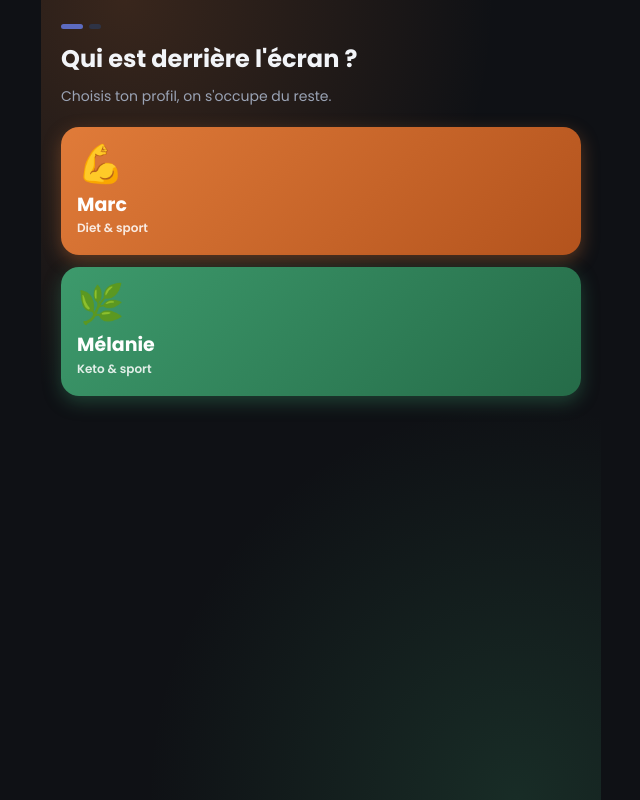
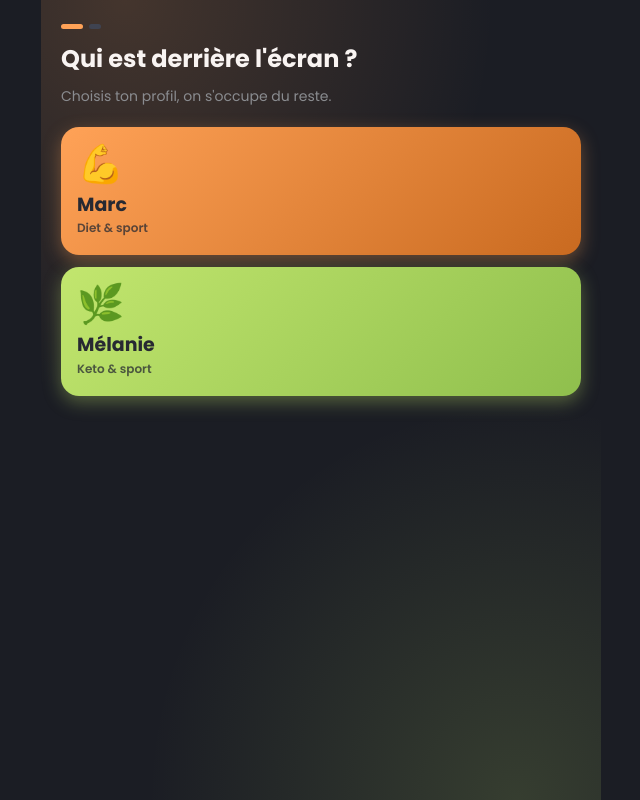
Before and after one commit to marcsuarez74/sport-app, a React (Vite) app: page / in a window 1280 px wide. Shown: the whole page, without its empty margins (319-959 px from the left). Built offline with nearby package versions, Linux system fonts and the light colour scheme.

Commit message:
feat: tokens Nutrigo dark (surfaces #272932, accent orange/lime, fin du theming CSS par profil)

```diff
--- a/src/index.css
+++ b/src/index.css
@@ -1,13 +1,12 @@
 /*
- * Sport App — design system DARK (dark mode uniquement, pas de light theme).
- * Contraste élevé, hiérarchie forte, cibles tactiles ≥ 48px, transitions douces.
- * Les accents Marc/Mélanie sont alignés sur la constante ACCENTS de
- * src/components/ProfileView.tsx : --accent-marc: #e07b39, --accent-melanie: #3d9a6c
- * (mêmes valeurs en CSS et en code — ne pas diverger). L'accent global --accent
- * suit le profil actif via data-profile sur <html> (bleu-violet par défaut).
+ * Sport App — design system « Nutrigo dark » (dark mode uniquement, pas de light theme).
+ * Palette dérivée de la maquette Figma Nutrigo : surfaces sombres #272932, accents
+ * orange #FFA257 (action, Marc, séances) et lime #C2E66E (Mélanie, keto, validation).
+ * Textes sombres (#272932) sur accents clairs — contraste ≥ 4.5:1.
+ * Cibles tactiles ≥ 48px, transitions douces sur les éléments interactifs uniquement.
  */
 
-/* Poppins auto-hébergée (subset latin) — précahée par le service worker (globPatterns woff2). */
+/* Poppins auto-hébergée (subset latin) — précachée par le service worker (globPatterns woff2). */
 @font-face {
   font-family: 'Poppins';
   font-style: normal;
@@ -43,33 +42,17 @@
 :root {
   color-scheme: dark;
 
-  --bg: #0f1115;
-  --surface: #1a1d27;
-  --surface-2: #232735;
-  --border: #2e3345;
-  --text: #f2f4f8;
-  --muted: #9aa3b5;
-  --accent: #5c6bc0;
-  --accent-strong: #485495;
-  --accent-marc: #e07b39;
-  --accent-melanie: #3d9a6c;
+  --bg: #1b1d24;
+  --surface: #272932;
+  --surface-2: #31333e;
+  --border: #3f4351;
+  --text: #f9f4f2;
+  --muted: #8a8c90;
+  --accent: #ffa257;
+  --accent-2: #c2e66e;
   --danger: #ff6b6b;
   --radius: 16px;
-  --shadow: 0 4px 16px rgb(0 0 0 / 0.4);
-}
-
-/*
- * Theming par profil : App pose data-profile="marc|melanie" sur <html>,
- * tout l'accent global bascule sur la couleur perso. Sans profil : neutre.
- */
-[data-profile='marc'] {
-  --accent: var(--accent-marc);
-  --accent-strong: #af602c;
-}
-
-[data-profile='melanie'] {
-  --accent: var(--accent-melanie);
-  --accent-strong: #307855;
+  --shadow: 0 4px 16px rgb(0 0 0 / 0.35);
 }
 
 *,
@@ -221,7 +204,7 @@ p {
 .menu-pill {
   flex-shrink: 0;
   padding: 3px 12px;
-  background: var(--accent-strong);
+  background: var(--accent);
   color: #fff;
   border-radius: 999px;
   font-size: 12px;
@@ -258,7 +241,7 @@ p {
   bottom: 6px;
   left: 6px;
   width: calc(50% - 8px);
-  background: var(--accent-strong);
+  background: var(--accent);
   border-radius: 999px;
   box-shadow: 0 4px 12px color-mix(in srgb, var(--accent) 40%, transparent);
   transition: transform 0.32s cubic-bezier(0.34, 1.56, 0.64, 1);
@@ -381,8 +364,8 @@ p {
 }
 
 .keto-box {
-  background: color-mix(in srgb, var(--accent-melanie) 12%, var(--surface));
-  border: 1px solid color-mix(in srgb, var(--accent-melanie) 45%, transparent);
+  background: color-mix(in srgb, var(--accent-2) 12%, var(--surface));
+  border: 1px solid color-mix(in srgb, var(--accent-2) 45%, transparent);
   border-radius: var(--radius);
   box-shadow: var(--shadow);
   padding: 16px;
@@ -396,7 +379,7 @@ p {
   margin: 0 0 10px;
   font-weight: 800;
   font-size: 15px;
-  color: var(--accent-melanie);
+  color: var(--accent-2);
 }
 
 /* ---------- Boutons ---------- */
@@ -414,7 +397,7 @@ button {
   gap: 8px;
   min-height: 48px;
   padding: 12px 18px;
-  background: var(--accent-strong);
+  background: var(--accent);
   color: #fff;
   font-weight: 700;
   font-size: 15px;
@@ -548,13 +531,13 @@ progress {
 }
 
 .tag-marc {
-  background: var(--accent-marc);
+  background: var(--accent);
   color: #fff;
 }
 
 .tag-keto {
-  background: color-mix(in srgb, var(--accent-melanie) 22%, transparent);
-  color: var(--accent-melanie);
+  background: color-mix(in srgb, var(--accent-2) 22%, transparent);
+  color: var(--accent-2);
 }
 
 .tag-fam {
@@ -563,8 +546,8 @@ progress {
 }
 
 .tag-bat {
-  background: color-mix(in srgb, var(--accent-marc) 22%, transparent);
-  color: var(--accent-marc);
+  background: color-mix(in srgb, var(--accent) 22%, transparent);
+  color: var(--accent);
 }
 
 .menu-row-text {
@@ -592,7 +575,7 @@ progress {
 .today-badge {
   flex-shrink: 0;
   padding: 2px 10px;
-  background: var(--accent-strong);
+  background: var(--accent);
   color: #fff;
   border-radius: 999px;
   font-size: 12px;
@@ -825,19 +808,9 @@ progress {
   margin: 0 auto;
   padding: max(24px, env(safe-area-inset-top)) max(20px, env(safe-area-inset-left)) max(24px, env(safe-area-inset-bottom)) max(20px, env(safe-area-inset-right));
   background:
-    radial-gradient(120% 90% at 15% 0%, rgb(224 123 57 / 0.2), transparent 55%),
-    radial-gradient(120% 90% at 85% 100%, rgb(61 154 108 / 0.2), transparent 55%),
+    radial-gradient(120% 90% at 15% 0%, rgb(255 162 87 / 0.18), transparent 55%),
+    radial-gradient(120% 90% at 85% 100%, rgb(194 230 110 / 0.16), transparent 55%),
     var(--bg);
-}
-
-.onboarding[data-profile='marc'] {
-  --accent: var(--accent-marc);
-  --accent-strong: #af602c;
-}
-
-.onboarding[data-profile='melanie'] {
-  --accent: var(--accent-melanie);
-  --accent-strong: #307855;
 }
 
 .onboarding h1 {
@@ -885,20 +858,20 @@ progress {
   padding: 18px 16px;
   border: none;
   border-radius: 18px;
-  color: #fff;
+  color: #272932;
   font: inherit;
   text-align: left;
   cursor: pointer;
 }
 
 .onboarding-card-marc {
-  background: linear-gradient(135deg, #e07b39, #b3531d);
-  box-shadow: 0 6px 18px rgb(224 123 57 / 0.35);
+  background: linear-gradient(135deg, #ffa257, #c96a20);
+  box-shadow: 0 6px 18px rgb(255 162 87 / 0.35);
 }
 
 .onboarding-card-melanie {
-  background: linear-gradient(135deg, #3d9a6c, #256b48);
-  box-shadow: 0 6px 18px rgb(61 154 108 / 0.35);
+  background: linear-gradient(135deg, #c2e66e, #8fbf4d);
+  box-shadow: 0 6px 18px rgb(194 230 110 / 0.35);
 }
 
 .onboarding-card:active {
@@ -919,7 +892,7 @@ progress {
 .onboarding-card-tagline {
   font-size: 12px;
   font-weight: 600;
-  color: rgb(255 255 255 / 0.85);
+  color: rgb(39 41 50 / 0.75);
 }
 
 .onboarding-form {
@@ -963,7 +936,7 @@ progress {
   margin-top: 4px;
   border: none;
   border-radius: 14px;
-  background: linear-gradient(135deg, var(--accent), var(--accent-strong));
+  background: var(--accent);
   color: #fff;
   font: inherit;
   font-size: 16px;
@@ -1208,8 +1181,8 @@ progress {
 }
 
 .recette-mel {
-  background: color-mix(in srgb, var(--accent-melanie) 15%, transparent);
-  color: var(--accent-melanie);
+  background: color-mix(in srgb, var(--accent-2) 15%, transparent);
+  color: var(--accent-2);
 }
 
 .recette-mel::before {
@@ -1218,8 +1191,8 @@ progress {
 }
 
 .recette-bat {
-  background: color-mix(in srgb, var(--accent-marc) 15%, transparent);
-  color: var(--accent-marc);
+  background: color-mix(in srgb, var(--accent) 15%, transparent);
+  color: var(--accent);
 }
 
 .recette-bat::before {
```
